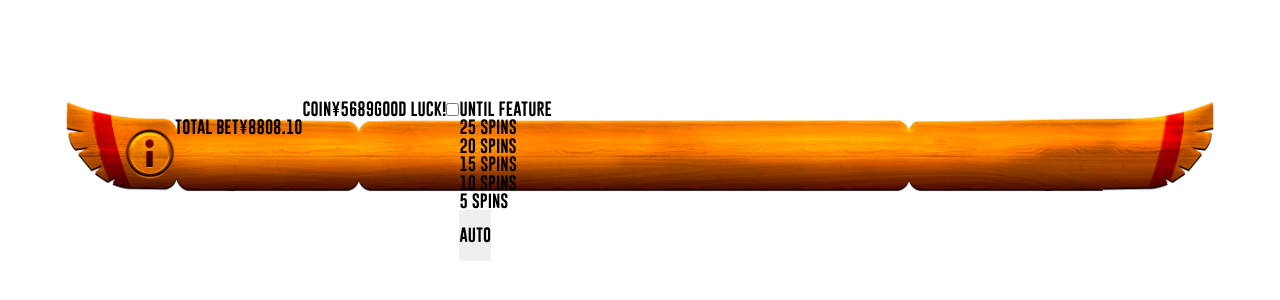
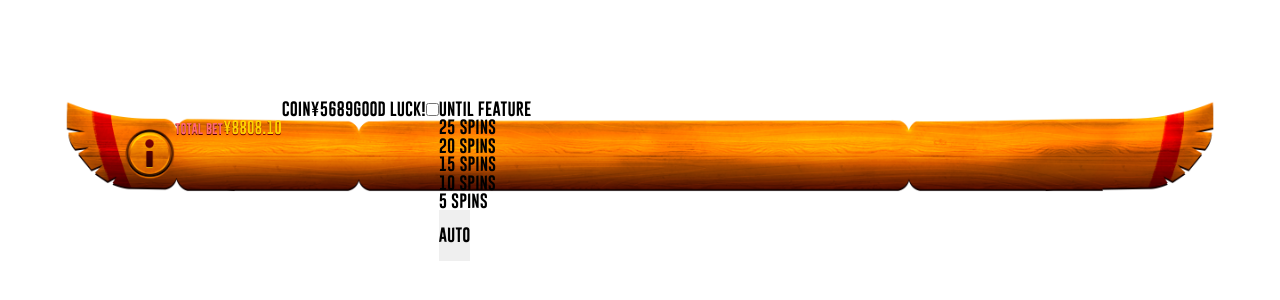
Before and after one commit to Inquisitor1229/bottom-bar, a website: page public/index.html in a window 1280 px wide. Shown: the part 460-760 px from the top of the page. Drawn offline with Linux system fonts and the light colour scheme.

Commit message:
Add styles for element .bottom-bar__bet
Styles for element .bottom-bar__bet and all states for buttons, styles for text

```diff
--- a/src/scss/main.scss
+++ b/src/scss/main.scss
@@ -100,3 +100,15 @@ li {
     }
   }
 }
+
+.bottom-bar__bet-head {
+  color: #ff6972;
+  text-shadow: 0px 1px 0px #4e0005;
+  font-size: calc( (100vw - 320px)/(1920 - 320) * (18 - 3) + 3px);
+}
+
+.bottom-bar__bet-count {
+  color: #ffd100;
+  text-shadow: 0px 1px 0px #710008;
+  font-size: calc( (100vw - 320px)/(1920 - 320) * (22 - 4) + 4px);
+}
```
Also changed, not shown: public/css/main.css, 1 other file.
